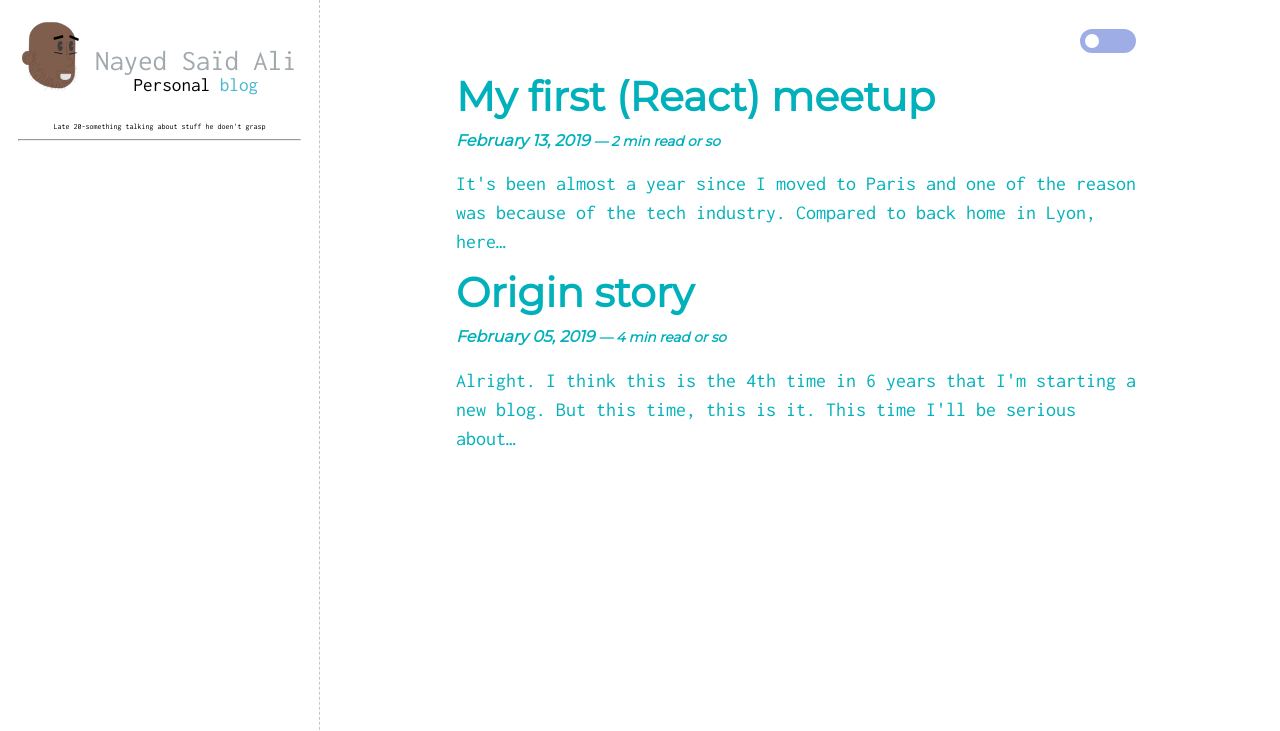
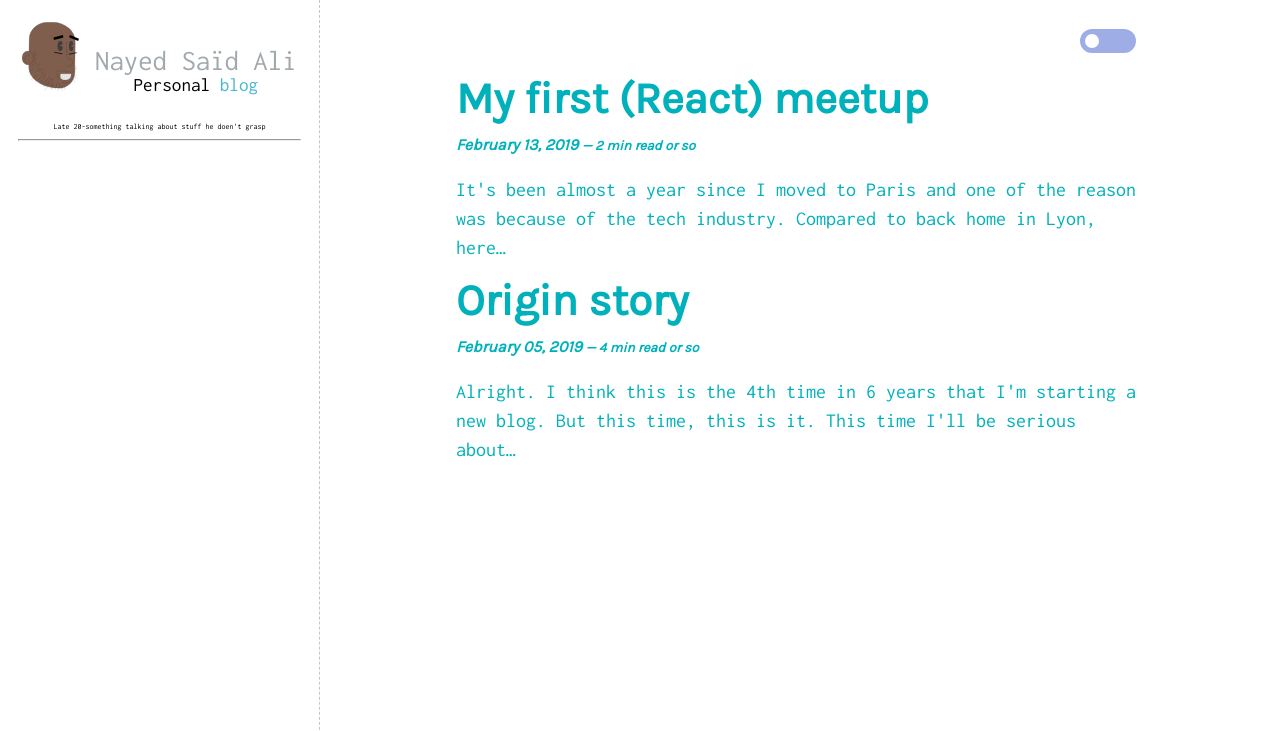
Before and after one commit to nayed/nayed.blog, a Gatsby site: page / in a window 1280 px wide. Shown: the top 731 px of the page. Built offline with nearby package versions, Linux system fonts and the light colour scheme; Gatsby itself is replaced by a stand-in of ours.

Commit message:
fonts stuff

```diff
--- a/src/components/GlobalStyles.js
+++ b/src/components/GlobalStyles.js
@@ -1,7 +1,7 @@
 import { createGlobalStyle } from 'styled-components'
 
 const GlobalStyles = createGlobalStyle`
-  @import url('https://fonts.googleapis.com/css?family=Gloria+Hallelujah|Inconsolata|Montserrat');
+  @import url('https://fonts.googleapis.com/css?family=Gloria+Hallelujah|Inconsolata|Karla');
 
   *,
   *::before,
@@ -43,7 +43,7 @@ const GlobalStyles = createGlobalStyle`
   }
 
   h1 {
-    font-size: 2.55rem;
+    font-size: 2.75rem;
   }
 
   h2 {
@@ -67,7 +67,7 @@ const GlobalStyles = createGlobalStyle`
   }
 
   h1, h2, h3, h4, h5, h6 {
-    font-family: 'Montserrat', sans-serif;
+    font-family: 'Karla', sans-serif;
     margin-bottom: 0.5rem;
     margin-top: 0;
   }
```
